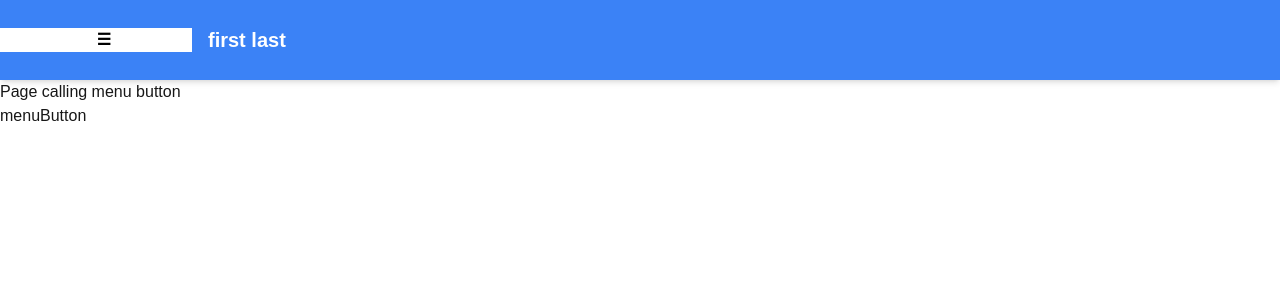
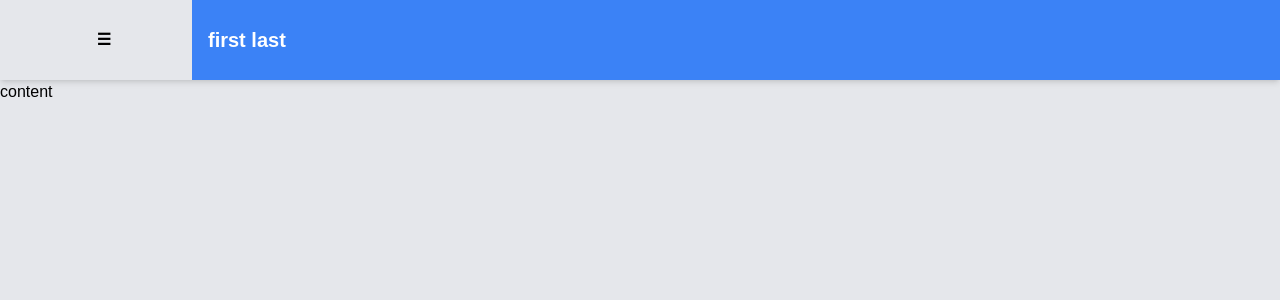
Before and after one commit to brinson-carrier/bcarrier, a Next.js app: page /bcarrier/ in a window 1280 px wide. Shown: the top 300 px of the page. Built offline with nearby package versions, Linux system fonts and the light colour scheme.

Commit message:
add sliding menu

```diff
--- a/src/app/page.tsx
+++ b/src/app/page.tsx
@@ -1,21 +1,38 @@
 "use client";
 
 import Header from "@/components/Header";
-import MenuButton from "@/components/MenuButton";
+import SlidingMenu from "@/components/SlidingMenu";
+import { useState } from "react";
 
 export default function Home() {
 
+  const [menuOpen, setMenuOpen] = useState(false);
+
+  const toggleMenu = () => {
+    setMenuOpen(!menuOpen);
+  };
+
   return (
-    <div>
-      <div className="relative">
-        <Header name={"first last"} onMenuClick={() => {
-          console.error('Menu button clicked but not implemented.');
-        } } />
-      </div>
-      <main className="pt-[10vh] min-h-screen"> {/* Push main content below the fixed header */}
-        <p>Page calling menu button</p>
-        <MenuButton />
-      </main>
-    </div>
+<div className="relative overflow-hidden h-screen">
+  {/* Sliding Menu */}
+  <SlidingMenu isOpen={menuOpen} onClose={() => setMenuOpen(false)} />
+
+  {/* Page Layout */}
+  <div
+    className={`flex flex-col h-screen transform transition-transform duration-300 ${menuOpen ? 'translate-x-64' : ''}`}
+  >
+    {/* Header */}
+    <header className="flex items-center min-h-[50px] max-h-[115px] h-[10vh] bg-blue-500 shadow-md">
+      <Header name={"first last"} onMenuClick={ toggleMenu }/>
+      <h1 className="text-white text-xl font-bold ml-4">My Page</h1>
+    </header>
+
+    {/* Main Content */}
+    <main className="flex-1 bg-gray-200 overflow-hidden text-black">
+      <p>content</p>
+    </main>
+  </div>
+</div>
+
   );
 }
--- a/src/components/CoolButton.tsx
+++ b/src/components/CoolButton.tsx
@@ -14,6 +14,9 @@ const CoolButton: React.FC<CoolButtonProps> = ({ text, onClick }) => {
         className="flex-shrink-0
         min-w-[15%]
         max-w-[100px]
+        min-h-[50px]
+        max-h-[115px]
+        h-[10vh]
         flex
         items-center
         justify-center
--- /dev/null
+++ b/src/components/SlidingMenu.tsx
@@ -0,0 +1,31 @@
+"use client";
+
+import React from 'react';
+
+interface SlidingMenuProps {
+  isOpen: boolean;
+  onClose: () => void;
+}
+
+const SlidingMenu: React.FC<SlidingMenuProps> = ({ isOpen, onClose }) => {
+  return (
+    <aside
+      className={`fixed top-0 left-0 h-full w-64 bg-gray-800 text-white shadow-lg transform transition-transform duration-300 ${isOpen ? 'translate-x-0' : '-translate-x-full'}`}
+    >
+      <button
+        onClick={onClose}
+        className="absolute top-4 right-4 text-white hover:text-red-500"
+      >
+        ✕ {/* Close button */}
+      </button>
+      <ul className="mt-16 space-y-4 px-6">
+        <li><button className="w-full text-left py-2 hover:bg-gray-700">Option 1</button></li>
+        <li><button className="w-full text-left py-2 hover:bg-gray-700">Option 2</button></li>
+        <li><button className="w-full text-left py-2 hover:bg-gray-700">Option 3</button></li>
+        <li><button className="w-full text-left py-2 hover:bg-gray-700">Option 4</button></li>
+      </ul>
+    </aside>
+  );
+};
+
+export default SlidingMenu;
```
Also changed, not shown: src/components/Header.tsx (+18 -3 lines).
